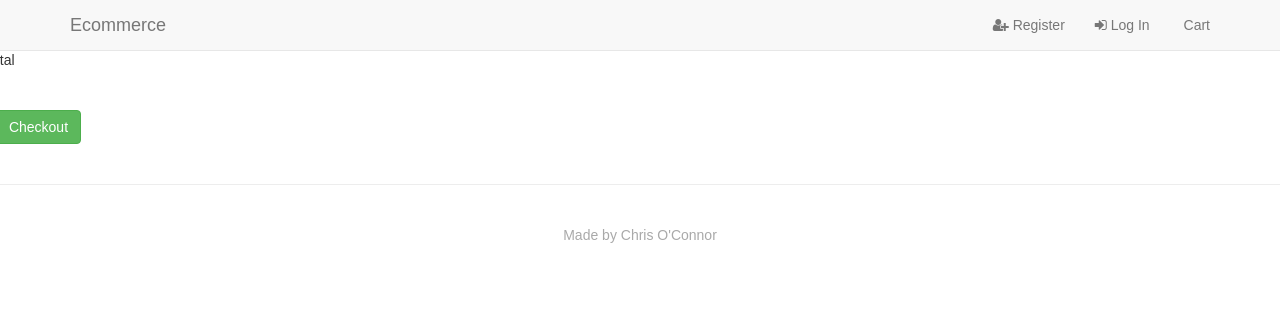
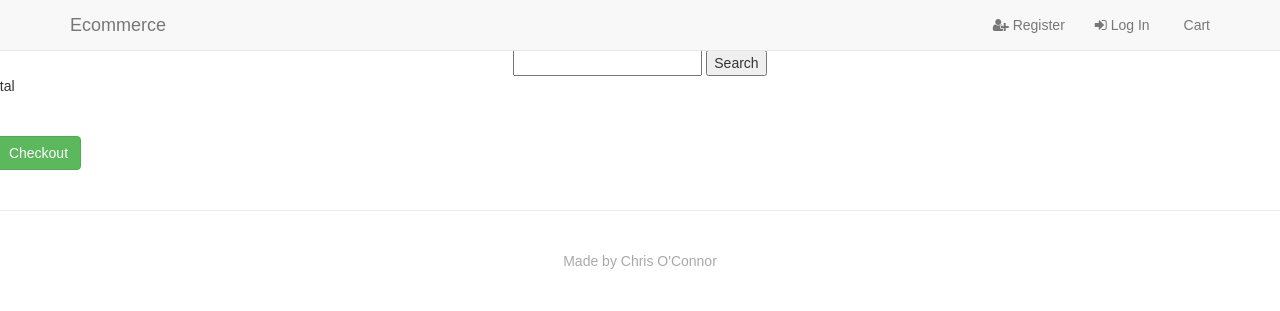
Before and after one commit to chrisoc19/Ecommerce-Project, a Django app: template cart/templates/cart.html in a window 1280 px wide. Shown: the top 311 px of the page. Run offline with Django 3.2, Linux system fonts and the light colour scheme; the template is opened without the code that fills it, so the values that code supplies are empty; some libraries are stand-ins or nearby versions; some web fonts are replaced.

Commit message:
added search bar to base.html

```diff
--- a/templates/base.html
+++ b/templates/base.html
@@ -1,6 +1,7 @@
 {% load staticfiles %}
 <!DOCTYPE html>
 <html lang="en">
+
 <head>
 	<meta charset="UTF-8">
 	<meta name="viewport" content="width=device-width, initial-scale=1.0">
@@ -14,6 +15,7 @@
 	{% block head_js %}
 	{% endblock head_js %}
 </head>
+
 <body>
 	<!-- Fixed masthead -->
 	<nav class="navbar navbar-masthead navbar-default navbar-fixed-top">
@@ -57,6 +59,14 @@
 		</div>
 	</div>
 	{% endif %}
+    <div class="container">
+						<div class="display">
+							<form action="{% url 'search' %}" method="get">
+								<input type="text" name="q">
+								<button type="search">Search</button>
+							</form>
+						</div>
+					</div>
 	{% block content %} {% endblock %}
 
 	</div>
@@ -66,4 +76,5 @@
 		</div>
 	</footer>
 </body>
+
 </html>
```
Lines whose indentation alone changed are shown as unchanged.
